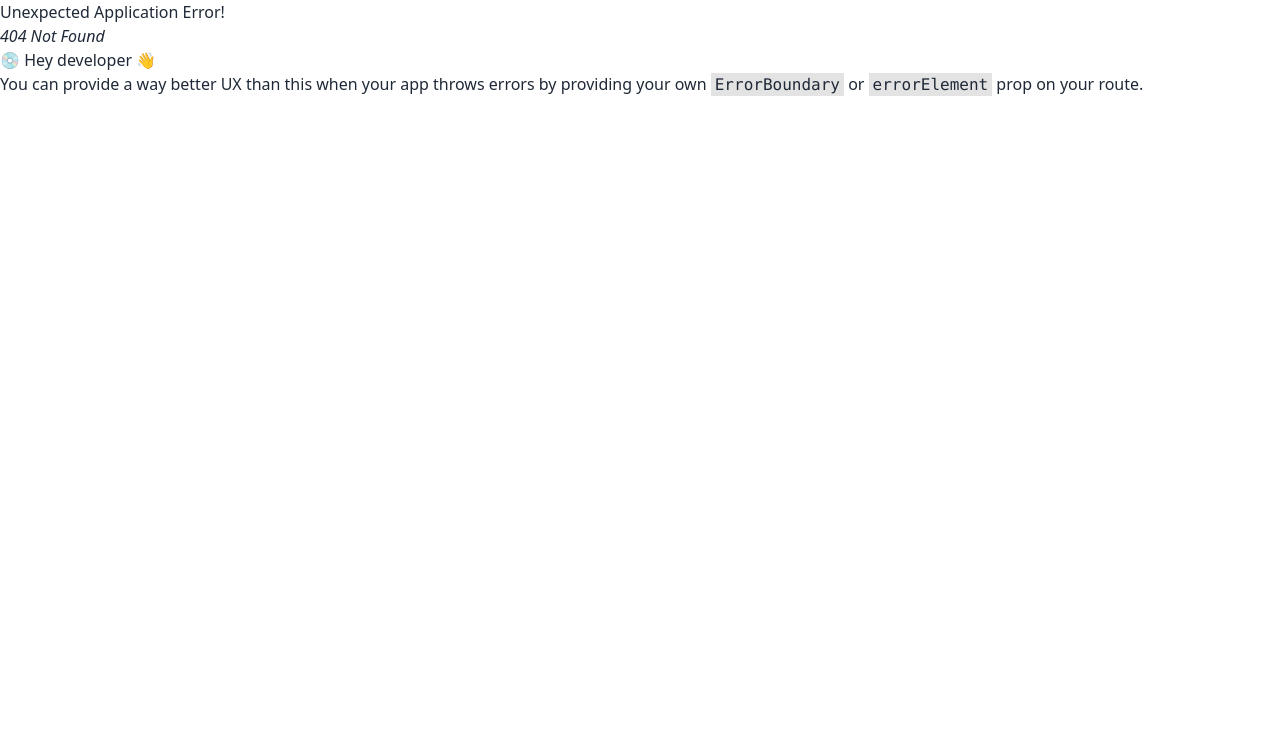
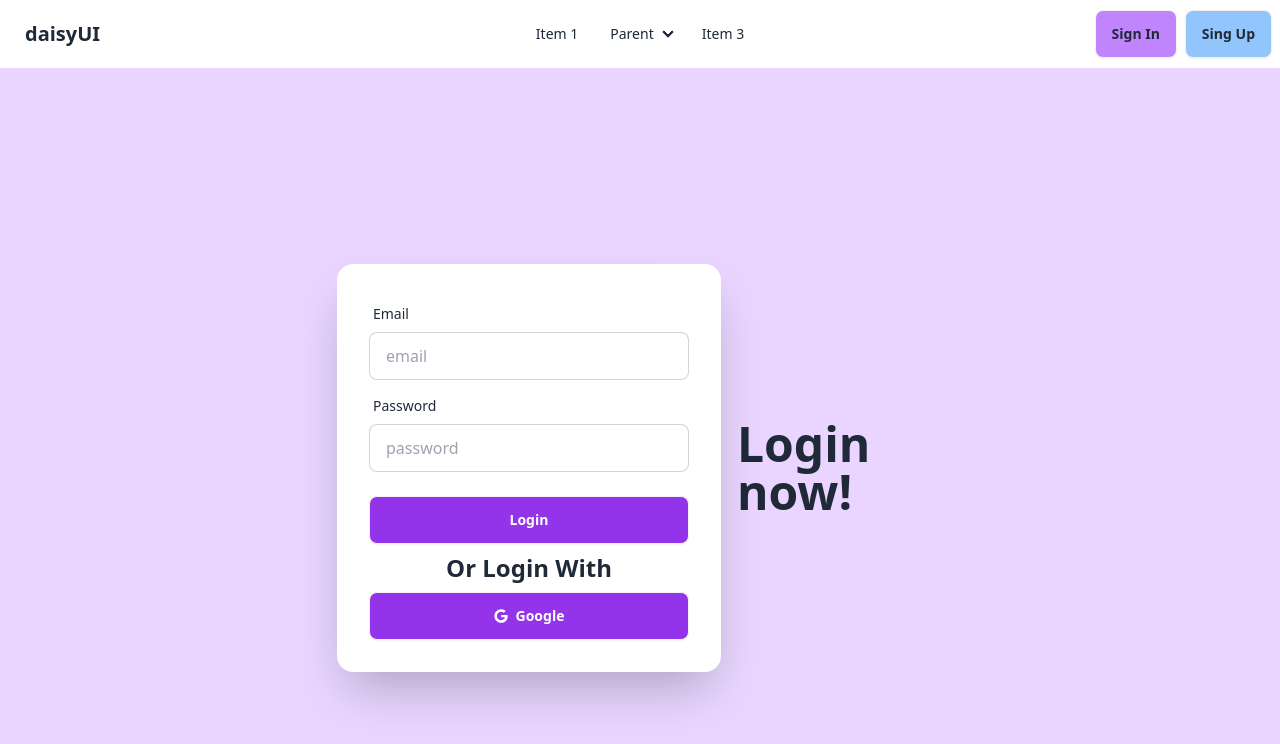
Before and after one commit to ayathree/ph-newjobtask-client, a React (Vite) app: page /login in a window 1280 px wide. Before the commit this address had no page. Shown: the top 744 px of the page. Built offline with nearby package versions, Linux system fonts and the light colour scheme.

Commit message:
install react icon

```diff
--- a/package.json
+++ b/package.json
@@ -15,6 +15,7 @@
     "match-sorter": "^6.3.4",
     "react": "^18.3.1",
     "react-dom": "^18.3.1",
+    "react-icons": "^5.3.0",
     "react-router-dom": "^6.26.0",
     "sort-by": "^1.2.0"
   },
--- /dev/null
+++ b/src/page/LogIn.jsx
@@ -0,0 +1,45 @@
+import { FaGoogle } from "react-icons/fa";
+
+
+const LogIn = () => {
+    const handleLogin=e=>{
+        e.preventDefault();
+        const email = e.target.email.value;
+        const password = e.target.password.value;
+        console.log(email, password)
+
+    }
+    return (
+        <div className="hero bg-purple-200 min-h-screen">
+  <div className="hero-content flex-col lg:flex-row-reverse">
+    <div className="text-center lg:text-left">
+      <h1 className="text-5xl font-bold">Login now!</h1>
+
+    </div>
+    <div className="card bg-base-100 w-full max-w-sm shrink-0 shadow-2xl">
+      <form onSubmit={handleLogin} className="card-body">
+        <div className="form-control">
+          <label className="label">
+            <span className="label-text">Email</span>
+          </label>
+          <input type="email" name="email" placeholder="email" className="input input-bordered" required />
+        </div>
+        <div className="form-control">
+          <label className="label">
+            <span className="label-text">Password</span>
+          </label>
+          <input type="password" name="password" placeholder="password" className="input input-bordered" required />
+        <div className="form-control mt-6">
+          <button className="btn bg-purple-600 text-white">Login</button>
+        </div>
+          <p className="text-center text-2xl m-2 font-bold">Or Login With</p>
+          <button className="btn bg-purple-600 text-white"> <FaGoogle />Google</button>
+        </div>
+      </form>
+    </div>
+  </div>
+</div>
+    );
+};
+
+export default LogIn;
--- a/src/page/Nav.jsx
+++ b/src/page/Nav.jsx
@@ -1,3 +1,4 @@
+import { Link } from "react-router-dom";
 
 
 const Nav = () => {
@@ -52,8 +53,8 @@ const Nav = () => {
     </ul>
   </div>
   <div className="navbar-end">
-    <a className="btn bg-purple-400">Sign In</a>
-    <a className="btn ml-2 bg-blue-300">Sing Up</a>
+   <Link to={'/login'}> <a className="btn bg-purple-400">Sign In</a></Link>
+    <Link to={'/register'}><a className="btn ml-2 bg-blue-300">Sing Up</a></Link>
   </div>
 </div>
 
--- /dev/null
+++ b/src/page/SignUp.jsx
@@ -0,0 +1,44 @@
+
+
+const SignUp = () => {
+    const handleRegister =e=>{
+        e.preventDefault();
+        const email = e.target.email.value;
+        const password = e.target.password.value;
+        console.log(email, password)
+
+
+    }
+    return (
+        <div className="hero bg-blue-200 min-h-screen">
+  <div className="hero-content flex-col lg:flex-row-reverse">
+    <div className="text-center lg:text-left">
+      <h1 className="text-5xl font-bold">Sign Up Now!</h1>
+
+    </div>
+    <div className="card bg-base-100 w-full max-w-sm shrink-0 shadow-2xl">
+      <form onSubmit={handleRegister} className="card-body">
+        <div className="form-control">
+          <label className="label">
+            <span className="label-text">Email</span>
+          </label>
+          <input type="email" name="email" placeholder="email" className="input input-bordered" required />
+        </div>
+        <div className="form-control">
+          <label className="label">
+            <span className="label-text">Password</span>
+          </label>
+          <input type="password" name="password" placeholder="password" className="input input-bordered" required />
+
+        </div>
+        <div className="form-control mt-6">
+          <button className="btn btn-primary">Sign Up</button>
+        </div>
+      </form>
+    </div>
+  </div>
+</div>
+    );
+};
+
+export default SignUp;
--- /dev/null
+++ b/src/route/AuthProvider.jsx
@@ -0,0 +1,14 @@
+import { createContext } from "react";
+
+export const AuthContext = createContext(null)
+const AuthProvider = ({children}) => {
+
+    const allInfo ={}
+    return (
+        <AuthContext.Provider value={allInfo}>
+            {children}
+        </AuthContext.Provider>
+    );
+};
+
+export default AuthProvider;
```
Also changed, not shown: src/main.jsx (+12 -1 lines), 1 other file (tests, documents, lock files or other folders).
